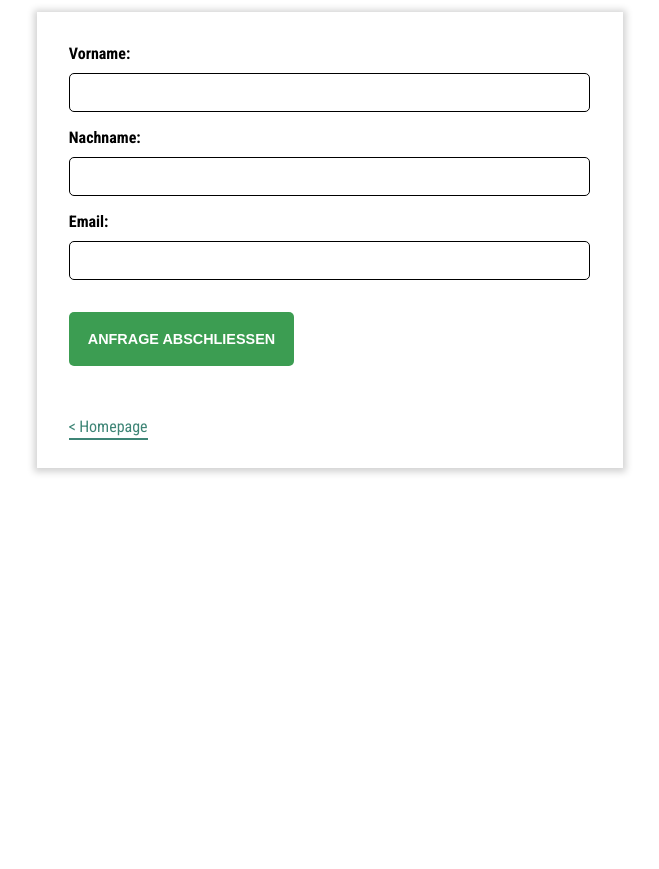
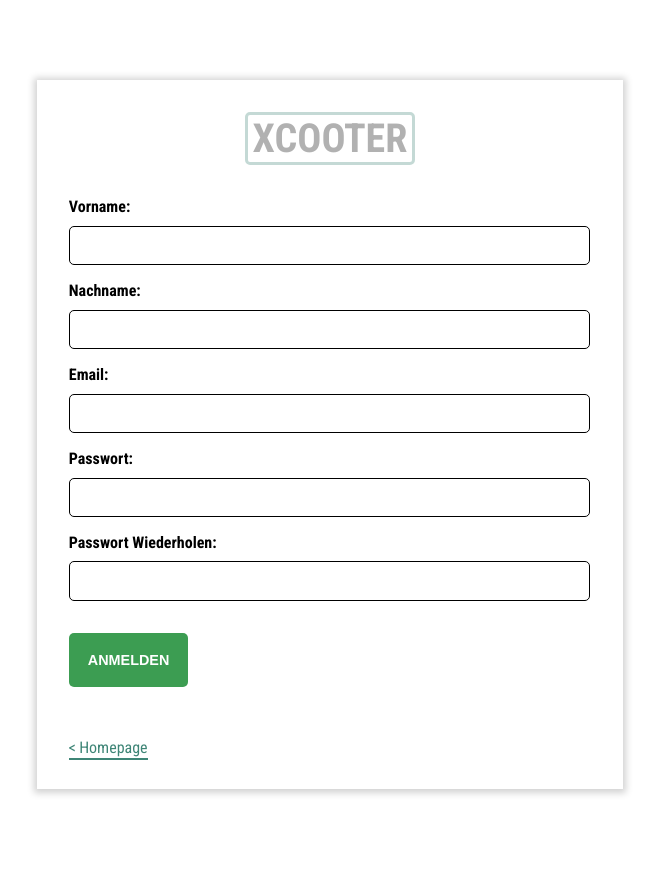
Before and after one commit to adrianojedaf/Adrian-Helen, a PHP site: page /anmeldung.html in a window 1280 px wide. Shown: the whole page, without its empty margins (310-969 px from the left). Before the commit the page ends 474 px from the top, so only its background shows below. Run offline with PHP 8.4, Linux system fonts and the light colour scheme.

Commit message:
update anmeldung formular

```diff
--- a/anmeldung.html
+++ b/anmeldung.html
@@ -14,13 +14,17 @@
     <link href="styles/variables.css" rel="stylesheet" type="text/css" />
     <link href="styles/anmeldung.css" rel="stylesheet" type="text/css" />
     <link href="styles/typography.css" rel="stylesheet" type="text/css" />
+    <link href="styles/footer.css" rel="stylesheet" type="text/css" />
+    <link href="styles/content-wrap.css" rel="stylesheet" type="text/css" />
+
   </head>
 
   <body>
 
 
-  <div class="content-wrap anmeldung-container">
+  <div class="anmeldung-container">
     <div class="anmeldung">
+      <h2>Xcooter</h2>
       <form action="" post="">
        <form action="" method="POST">
         <label for="vorname">Vorname:</label>
@@ -31,13 +35,18 @@
 
         <label for="email">Email:</label>
         <input class="feld" type="email" id="email" required>
+
+        <label for="email">Passwort:</label>
+        <input class="feld" type="password" id="password" required>
+
+        <label for="email">Passwort Wiederholen:</label>
+        <input class="feld" type="password" id="password" required>
       </form>
 
-        <input class="button" type="submit" value="Anfrage Abschliessen"><br>
+        <input class="button" type="submit" value="Anmelden"><br>
         <a class="link-to-page" href="index.html">Homepage</a>
     </div>
-  </div
-
+  </div>
 
 
   <script src="script.js"></script>
--- a/styles/anmeldung.css
+++ b/styles/anmeldung.css
@@ -1,9 +1,9 @@
 .anmeldung-container {
   width: 100%;
-  min-height: 60vh;
   display: flex;
   justify-content: center;
   align-items: center;
+  margin: 5rem 0;
 }
 
 .anmeldung {
@@ -12,6 +12,15 @@
   width: 100%;
   box-shadow: 0px 1px 7px 3px rgba(0,0,0,0.18);
   margin: 0 30px;
+}
+
+.anmeldung h2 {
+  border: 3px solid var(--color-secondary);
+  padding: 0 5px;
+  border-radius: 5px;
+  width: fit-content;
+  margin: 0 auto;
+  opacity: .3;
 }
 
 .anmeldung form {
```
